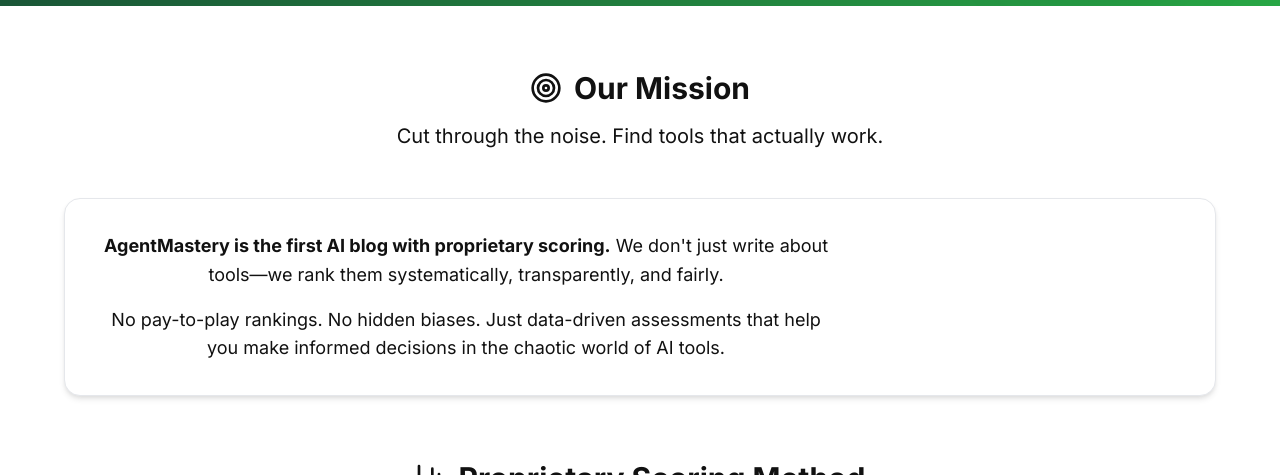
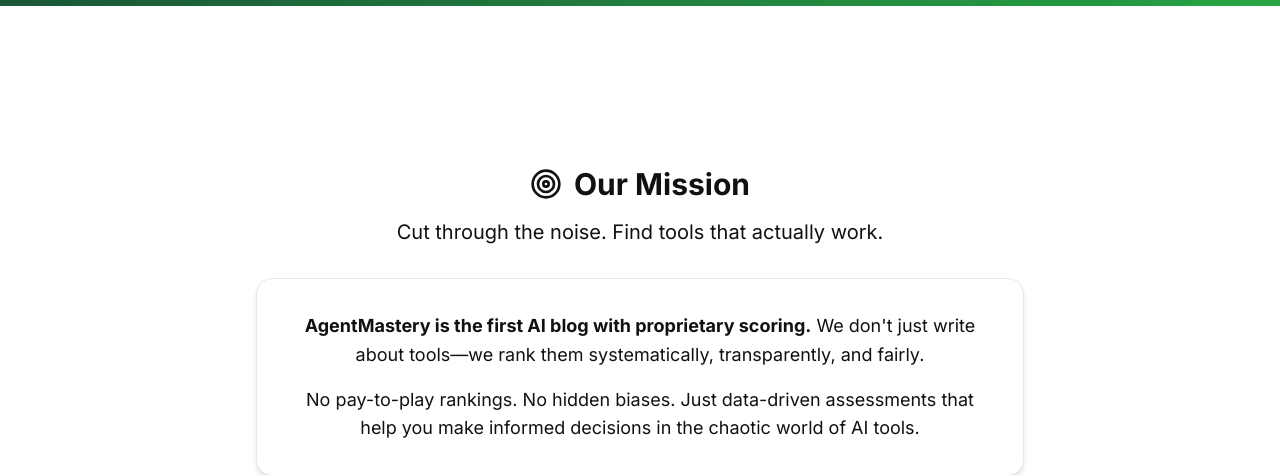
Before and after one commit to ahmeda121291/agentmastery.ai, a Next.js app: page /about in a window 1280 px wide. Shown: the part 477-952 px from the top of the page. Built offline with nearby package versions, Linux system fonts and the light colour scheme; no server answers.

Commit message:
fix(about): center mission and CTA sections; align widths and spacing

```diff
--- a/app/about/page.tsx
+++ b/app/about/page.tsx
@@ -69,19 +69,19 @@
       <div className="container mx-auto px-4 py-16">
         <div className="max-w-6xl mx-auto">
           {/* Mission Section */}
-          <div className="mb-16">
-            <div className="text-center mb-12">
+          <section className="mx-auto max-w-5xl px-6 md:px-8 py-16 md:py-24" data-testid="about-mission">
+            <div className="text-center max-w-3xl mx-auto">
               <h2 className="text-3xl font-bold mb-4 flex items-center justify-center gap-3">
                 <Target className="h-8 w-8 text-primary" />
                 Our Mission
               </h2>
-              <p className="text-xl text-muted-foreground max-w-3xl mx-auto">
+              <p className="text-xl text-muted-foreground">
                 Cut through the noise. Find tools that actually work.
               </p>
             </div>
 
-            <Card className="border-primary/20 bg-gradient-to-br from-primary/5 to-transparent">
-              <CardContent className="p-8">
+            <div className="mt-8 max-w-3xl mx-auto">
+              <Card className="p-6 md:p-8 border-primary/20 bg-gradient-to-br from-primary/5 to-transparent">
                 <div className="text-center space-y-4">
                   <p className="text-lg leading-relaxed">
                     <strong>AgentMastery is the first AI blog with proprietary scoring.</strong> We don't just write about tools—we rank them systematically, transparently, and fairly.
@@ -90,9 +90,9 @@
                     No pay-to-play rankings. No hidden biases. Just data-driven assessments that help you make informed decisions in the chaotic world of AI tools.
                   </p>
                 </div>
-              </CardContent>
               </Card>
             </div>
+          </section>
 
           {/* Proprietary Method Section */}
           <div className="mb-16">
@@ -390,12 +390,13 @@
           </div>
 
           {/* CTA Section */}
-          <div className="text-center space-y-6">
-            <h2 className="text-3xl font-bold">Ready to Find Your Perfect AI Tools?</h2>
-            <p className="text-xl text-muted-foreground max-w-2xl mx-auto">
-              Explore our transparent rankings and discover tools that will actually transform your workflow
+          <section className="mx-auto max-w-5xl px-6 md:px-8 py-16 md:py-20" data-testid="about-cta">
+            <div className="text-center max-w-3xl mx-auto">
+              <h3 className="text-2xl md:text-3xl font-semibold">Ready to Find Your Perfect AI Tools?</h3>
+              <p className="mt-3 text-muted-foreground">
+                Explore our transparent rankings and discover tools that will actually transform your workflow.
               </p>
-            <div className="flex flex-col sm:flex-row gap-4 justify-center pt-4">
+              <div className="mt-6 flex flex-wrap items-center justify-center gap-3">
                 <Button size="lg" magnetic asChild>
                   <Link href="/leaderboards" className="flex items-center gap-2">
                     View Leaderboards
@@ -403,12 +404,13 @@
                   </Link>
                 </Button>
                 <Button size="lg" variant="outline" asChild>
-                <Link href="/quiz" className="flex items-center gap-2">
+                  <Link href="/quiz">
                     Take Tool Matcher Quiz
                   </Link>
                 </Button>
               </div>
             </div>
+          </section>
 
           {/* Contact */}
           <div className="mt-16 pt-8 border-t text-center">
```
Lines whose indentation alone changed are shown as unchanged.
